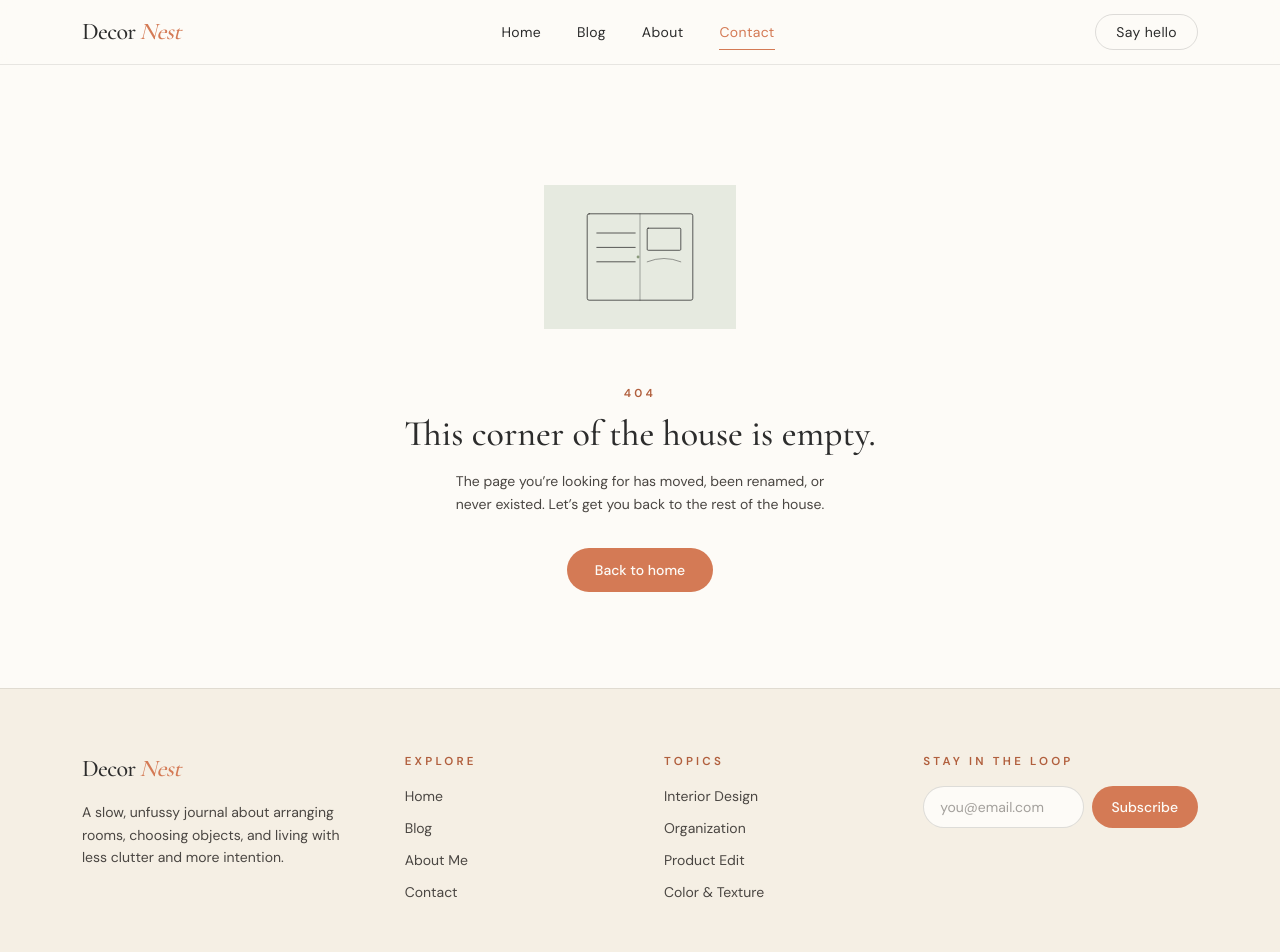
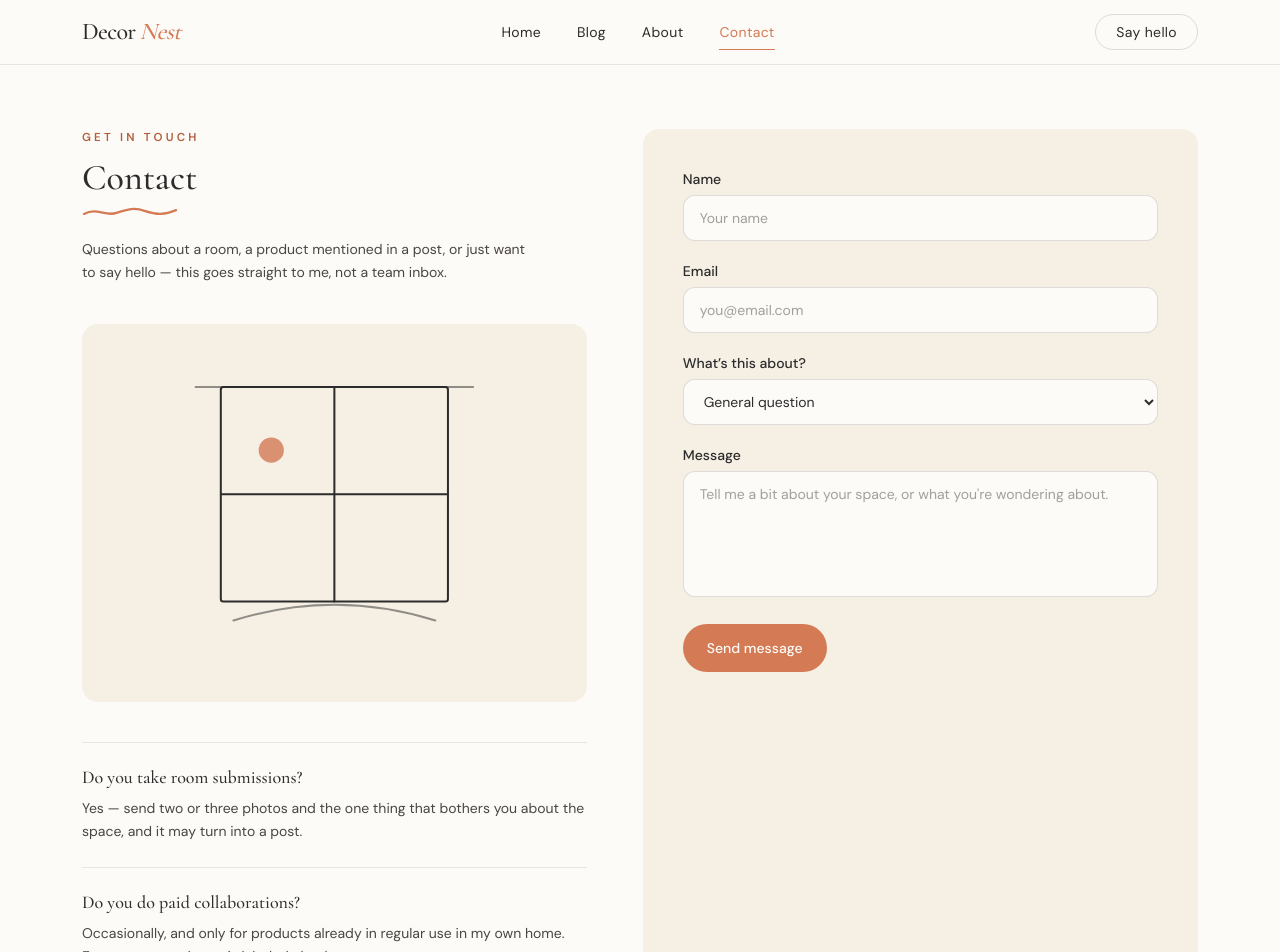
Before and after one commit to Danamstrong/DecorNest, a Next.js app: page /contact in a window 1280 px wide. Before the commit this address had no page. Shown: the top 952 px of the page. Built offline with nearby package versions, Linux system fonts and the light colour scheme.

Commit message:
Add ContactPage component with FAQs and form

```diff
--- /dev/null
+++ b/src/app/contact/page.tsx
@@ -0,0 +1,60 @@
+import type { Metadata } from "next";
+import SectionHeading from "@/components/SectionHeading";
+import ContactForm from "@/components/ContactForm";
+import SceneIllustration from "@/components/illustrations/SceneIllustration";
+
+export const metadata: Metadata = {
+  title: "Contact",
+  description:
+    "Get in touch with DecorNest for room questions, collaborations, or press.",
+};
+
+const FAQS = [
+  {
+    q: "Do you take room submissions?",
+    a: "Yes — send two or three photos and the one thing that bothers you about the space, and it may turn into a post.",
+  },
+  {
+    q: "Do you do paid collaborations?",
+    a: "Occasionally, and only for products already in regular use in my own home. Every sponsored post is labeled clearly.",
+  },
+  {
+    q: "How fast do you reply?",
+    a: "Usually within three to five days. Press and collaboration emails get priority.",
+  },
+];
+
+export default function ContactPage() {
+  return (
+    <div className="mx-auto max-w-content px-5 py-16 sm:px-8">
+      <div className="grid gap-14 lg:grid-cols-[1fr_1.1fr]">
+        <div>
+          <SectionHeading eyebrow="Get in touch" title="Contact" />
+          <p className="mt-5 max-w-md text-sm leading-relaxed text-ink">
+            Questions about a room, a product mentioned in a post, or just
+            want to say hello — this goes straight to me, not a team inbox.
+          </p>
+
+          <div className="mt-10 overflow-hidden rounded-2xl">
+            <SceneIllustration variant="window" className="aspect-[4/3] w-full" />
+          </div>
+
+          <div className="mt-10 space-y-6">
+            {FAQS.map((f) => (
+              <div key={f.q} className="border-t border-charcoal/10 pt-5">
+                <p className="font-display text-lg font-medium text-charcoal">
+                  {f.q}
+                </p>
+                <p className="mt-1.5 text-sm leading-relaxed text-ink">{f.a}</p>
+              </div>
+            ))}
+          </div>
+        </div>
+
+        <div className="rounded-2xl bg-surface p-6 sm:p-10">
+          <ContactForm />
+        </div>
+      </div>
+    </div>
+  );
+}
```
